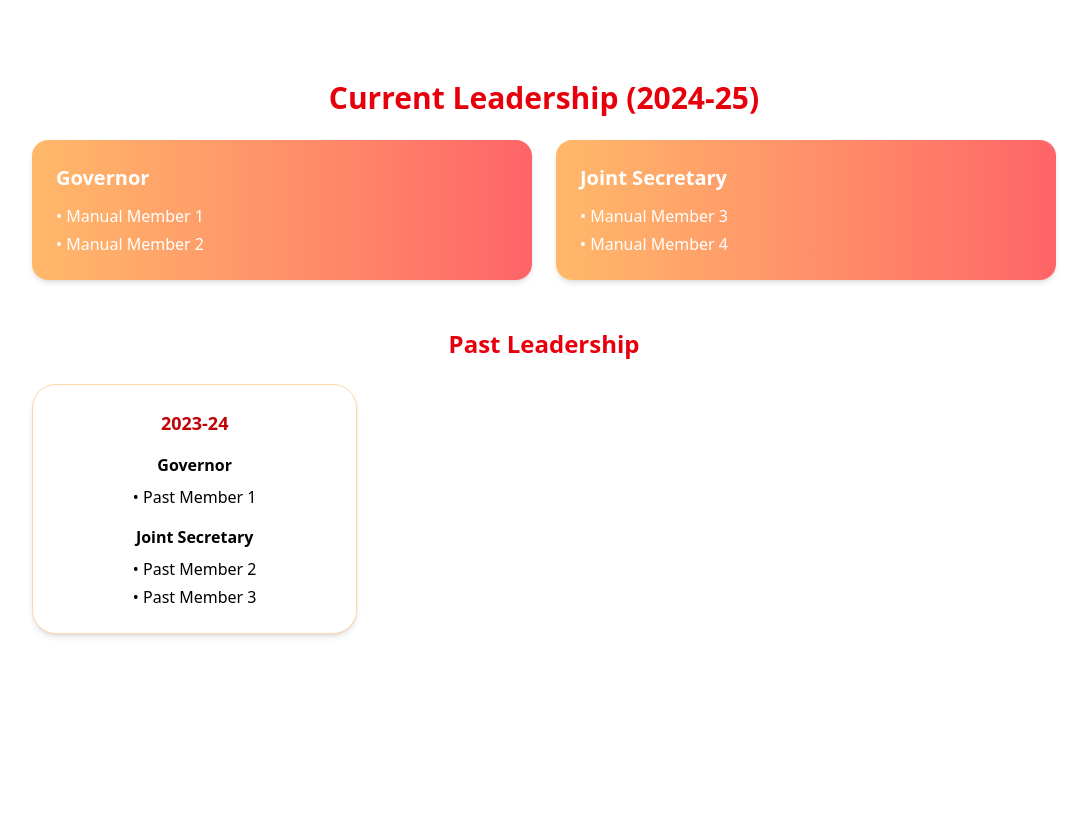
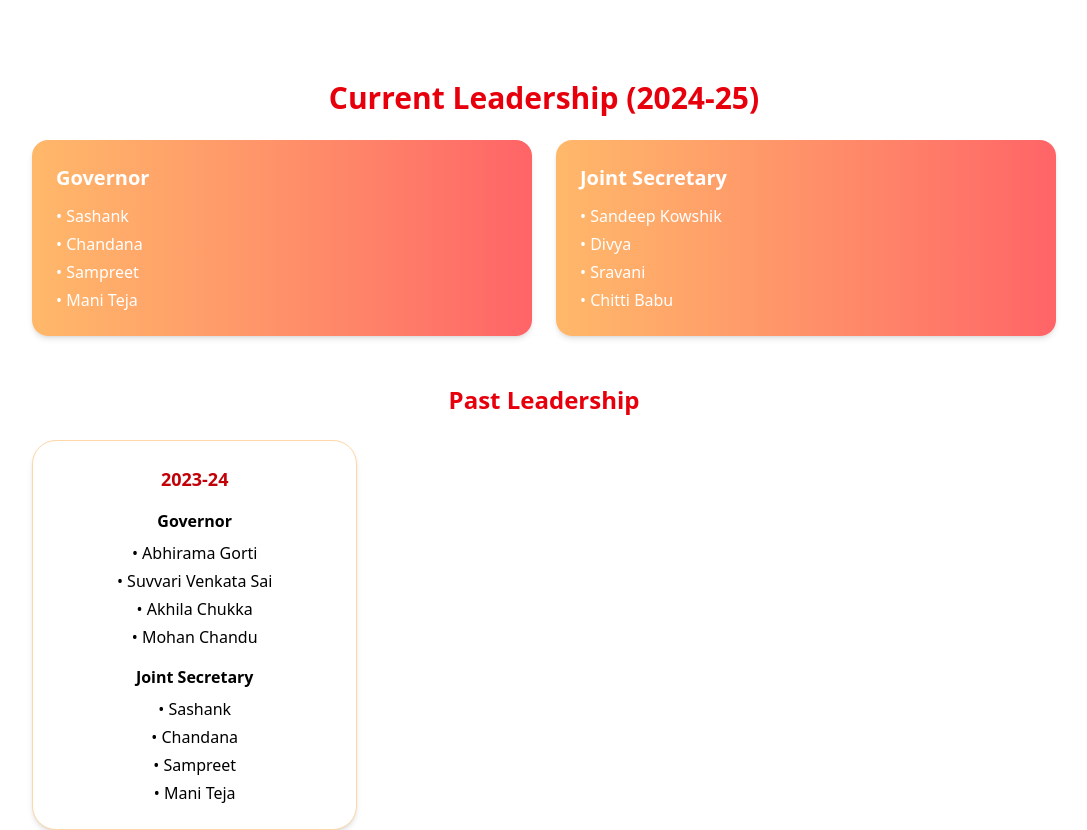
Before and after one commit to SUSHMITHASAME/tca-website, a React (Vite) app in the folder client/: page /team in a window 1280 px wide. Shown: the whole page, without its empty margins (96-1183 px from the left). Before the commit the page ends 800 px from the top, so only its background shows below. Built offline with nearby package versions, Linux system fonts and the light colour scheme; no server answers.

Commit message:
Updated Team page section

```diff
--- a/client/src/pages/Team.jsx
+++ b/client/src/pages/Team.jsx
@@ -6,11 +6,11 @@ const fallbackCurrent = {
   data: [
     {
       role: "Governor",
-      members: ["Manual Member 1", "Manual Member 2"],
+      members: ["Sashank", "Chandana", "Sampreet", "Mani Teja"],
     },
     {
       role: "Joint Secretary",
-      members: ["Manual Member 3", "Manual Member 4"],
+      members: [" Sandeep Kowshik", "Divya","Sravani", "Chitti Babu"],
     },
   ],
 };
@@ -21,11 +21,11 @@ const fallbackPast = [
     data: [
       {
         role: "Governor",
-        members: ["Past Member 1"],
+        members: ["Abhirama Gorti","Suvvari Venkata Sai", "Akhila Chukka", " Mohan Chandu"],
       },
       {
         role: "Joint Secretary",
-        members: ["Past Member 2", "Past Member 3"],
+        members: ["Sashank", "Chandana", "Sampreet", "Mani Teja"],
       },
     ],
   },
```
